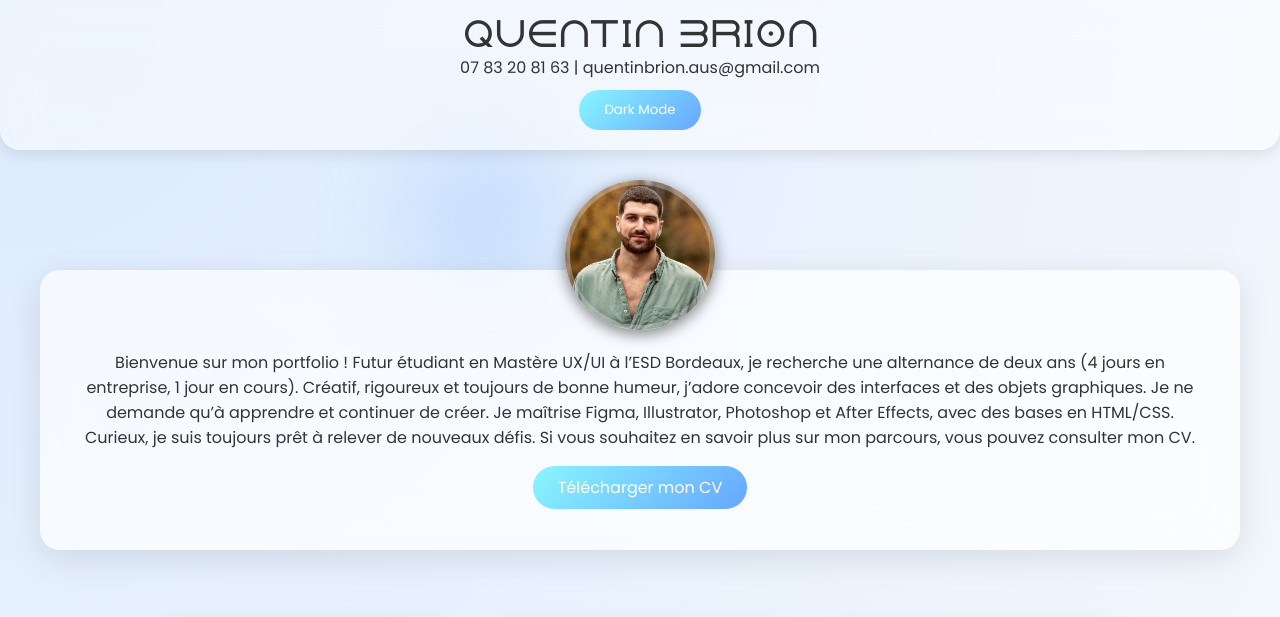
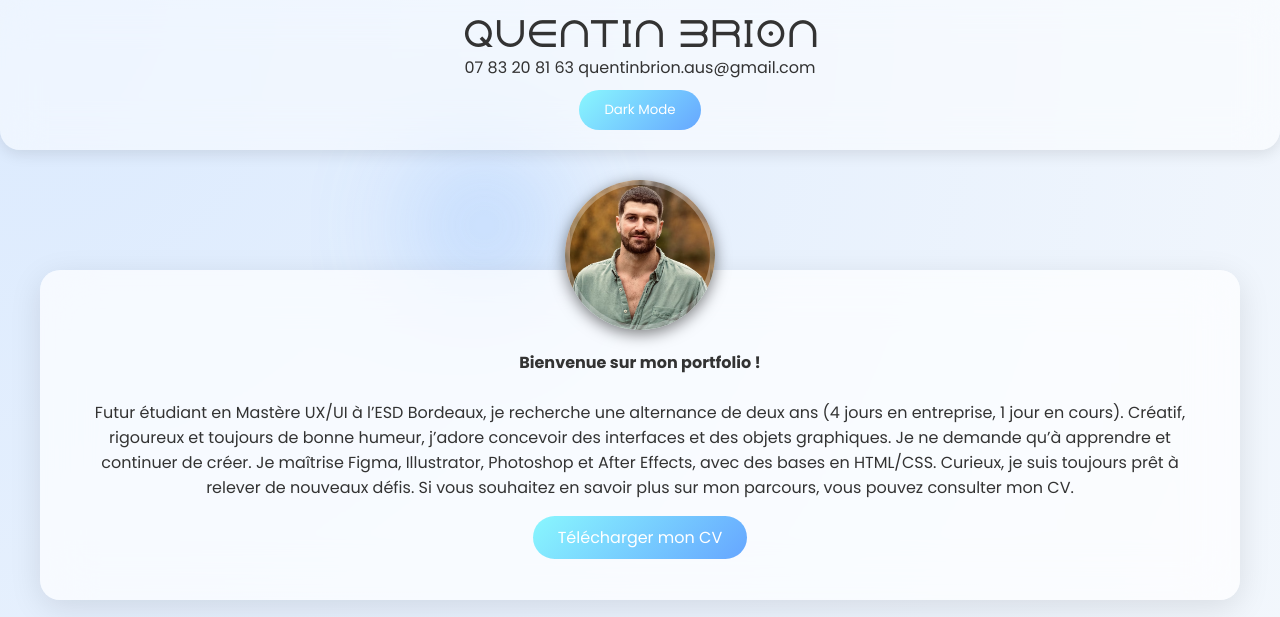
Before and after one commit to QuentinUxUi/Portfolio, a plain HTML site: page index.html in a window 1280 px wide. Shown: the top 617 px of the page. Drawn offline with Linux system fonts and the light colour scheme.

Commit message:
Mise à jour du portfolio

```diff
--- a/index.html
+++ b/index.html
@@ -17,18 +17,19 @@
 <div class="profile-photo"></div>
 <header class="header">
     <h1>Quentin Brion</h1>
-    <p>07 83 20 81 63 | quentinbrion.aus@gmail.com</p>
+    <p>07 83 20 81 63 quentinbrion.aus@gmail.com</p>
     <button id="darkmode-btn">Dark Mode 🌙</button>
 </header>
 </header>
 <main>
 <section class="intro">
     <div class="card">
-        <p>
-            Bienvenue sur mon portfolio ! Futur étudiant en Mastère UX/UI à l’ESD Bordeaux, je recherche une alternance de deux ans (4 jours en entreprise, 1 jour en cours). Créatif, rigoureux et toujours de bonne humeur, j’adore concevoir des interfaces et des objets graphiques. Je ne demande qu’à apprendre et continuer de créer. Je maîtrise Figma, Illustrator, Photoshop et After Effects, avec des bases en HTML/CSS. Curieux, je suis toujours prêt à relever de nouveaux défis. Si vous souhaitez en savoir plus sur mon parcours, vous pouvez consulter mon CV.
-        </p>
+        <h4>Bienvenue sur mon portfolio !</h4>
+        <br>
+        <p>Futur étudiant en Mastère UX/UI à l’ESD Bordeaux, je recherche une alternance de deux ans (4 jours en entreprise, 1 jour en cours). Créatif, rigoureux et toujours de bonne humeur, j’adore concevoir des interfaces et des objets graphiques. Je ne demande qu’à apprendre et continuer de créer. Je maîtrise Figma, Illustrator, Photoshop et After Effects, avec des bases en HTML/CSS. Curieux, je suis toujours prêt à relever de nouveaux défis. Si vous souhaitez en savoir plus sur mon parcours, vous pouvez consulter mon CV.</p>
         <br>
         <a href="CV-QuentinBrion-Alternance2025-UIUX.pdf" class="btn-cv" download="CV-QuentinBrion-Alternance2025-UIUX.pdf">Télécharger mon CV</a>
+        <br>
     </div>
 </section>
 
--- a/styles.css
+++ b/styles.css
@@ -349,3 +349,4 @@ body::before {
     .main-image img { height: 200px; }
     #darkmode-btn { padding: 6px 12px; }
 }
+@media (max-width:400px){.profile-photo{top:220px; /* Ajuste cette valeur pour descendre ou monter la photo */}}
```
